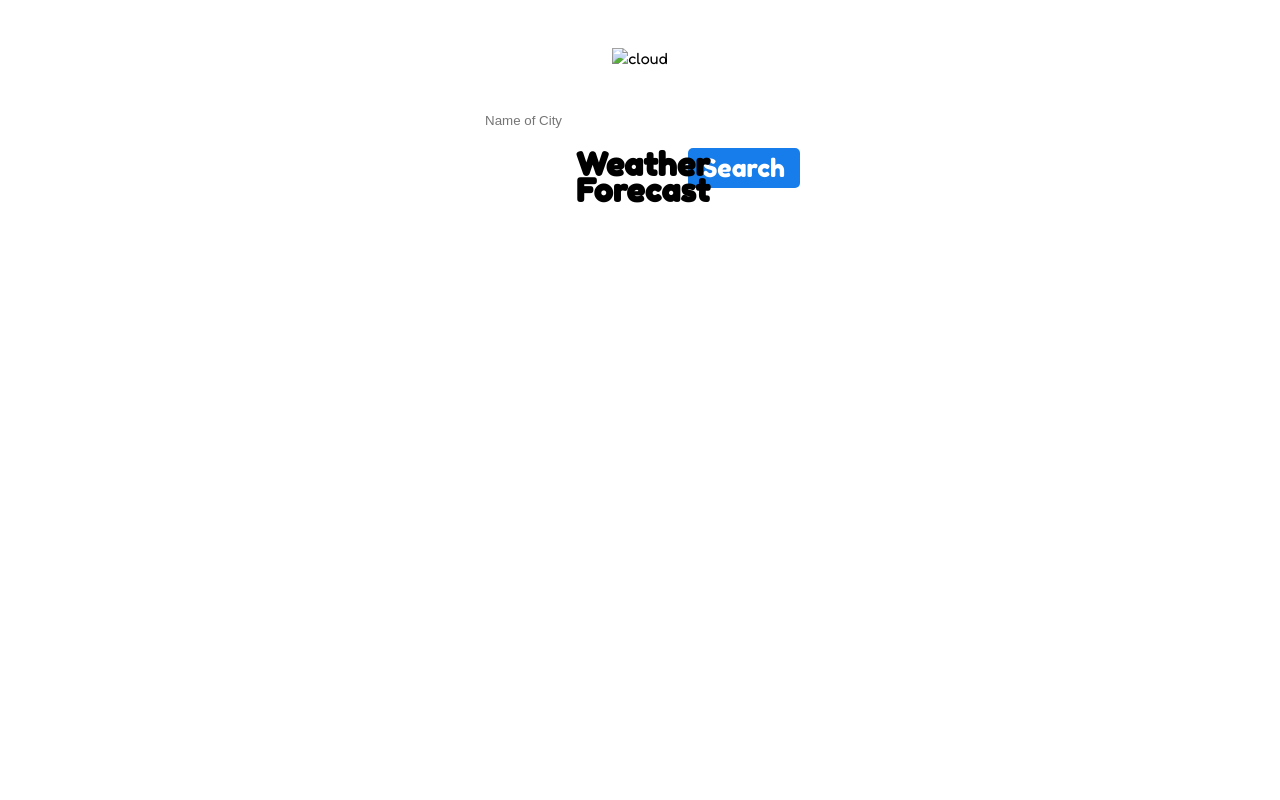
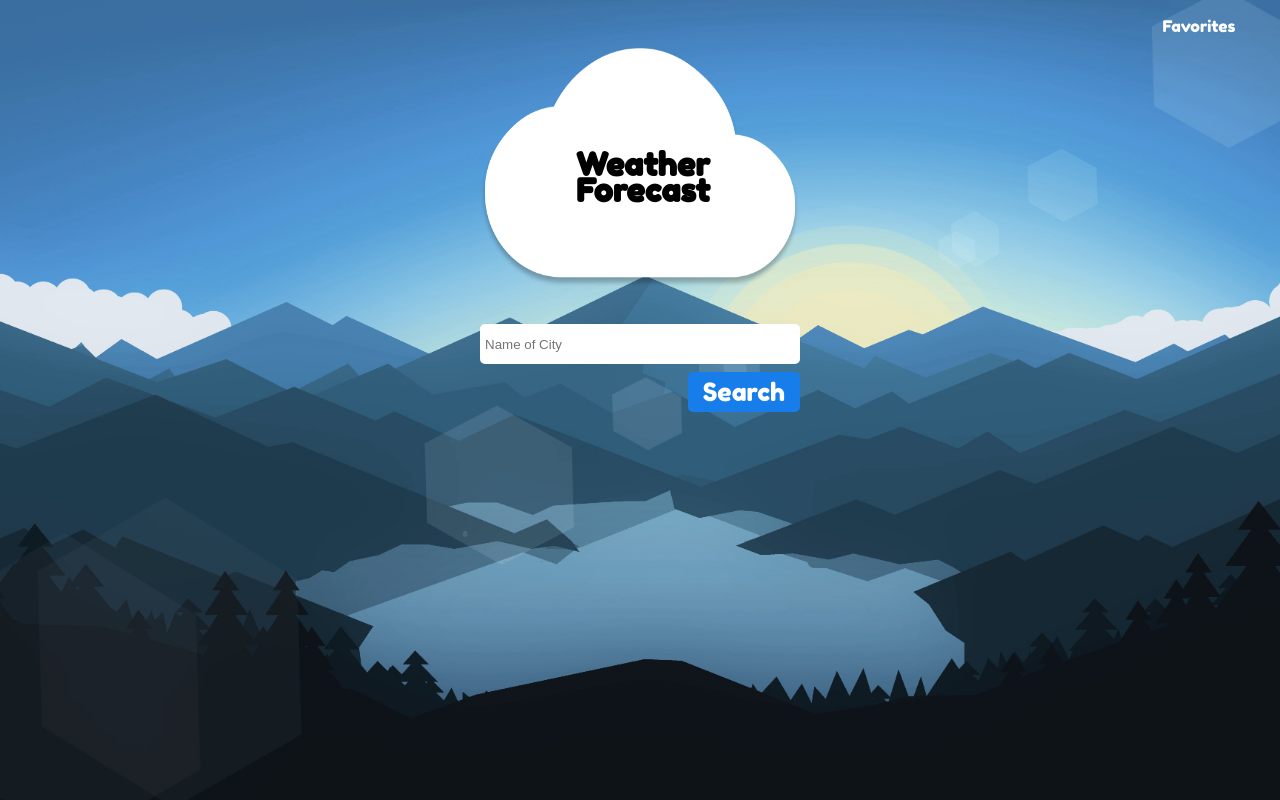
Before and after one commit to brandonechin/Weather-Forecast, a website: page index.html in a window 1280 px wide. Drawn offline with Linux system fonts and the light colour scheme; the site is published under a folder, as on GitHub Pages, so addresses that start at the root find nothing.

Commit message:
Fixed image relative path  URL's

```diff
--- a/css/styles.css
+++ b/css/styles.css
@@ -24,7 +24,7 @@ h1 {
 }
 
 .background-image {
-  background-image: url("/images/forest-mountains-sunset-cool-weather-minimalism-yn-edit.jpg");
+  background-image: url("../images/forest-mountains-sunset-cool-weather-minimalism-yn-edit.jpg");
   background-repeat: no-repeat;
   background-size: cover;
   background-position: center;
--- a/index.html
+++ b/index.html
@@ -78,7 +78,7 @@
       <form id="weather-form">
         <div class="row justify-center">
           <div id="cloud-image" class="column-full position-relative">
-            <img class="cloud-image" src="/images/cloud.png" alt="cloud">
+            <img class="cloud-image" src="./images/cloud.png" alt="cloud">
           </div>
           <div class="position-absolute">
             <h1 class="weather-forecast-text">Weather<br>Forecast</h1>
```
